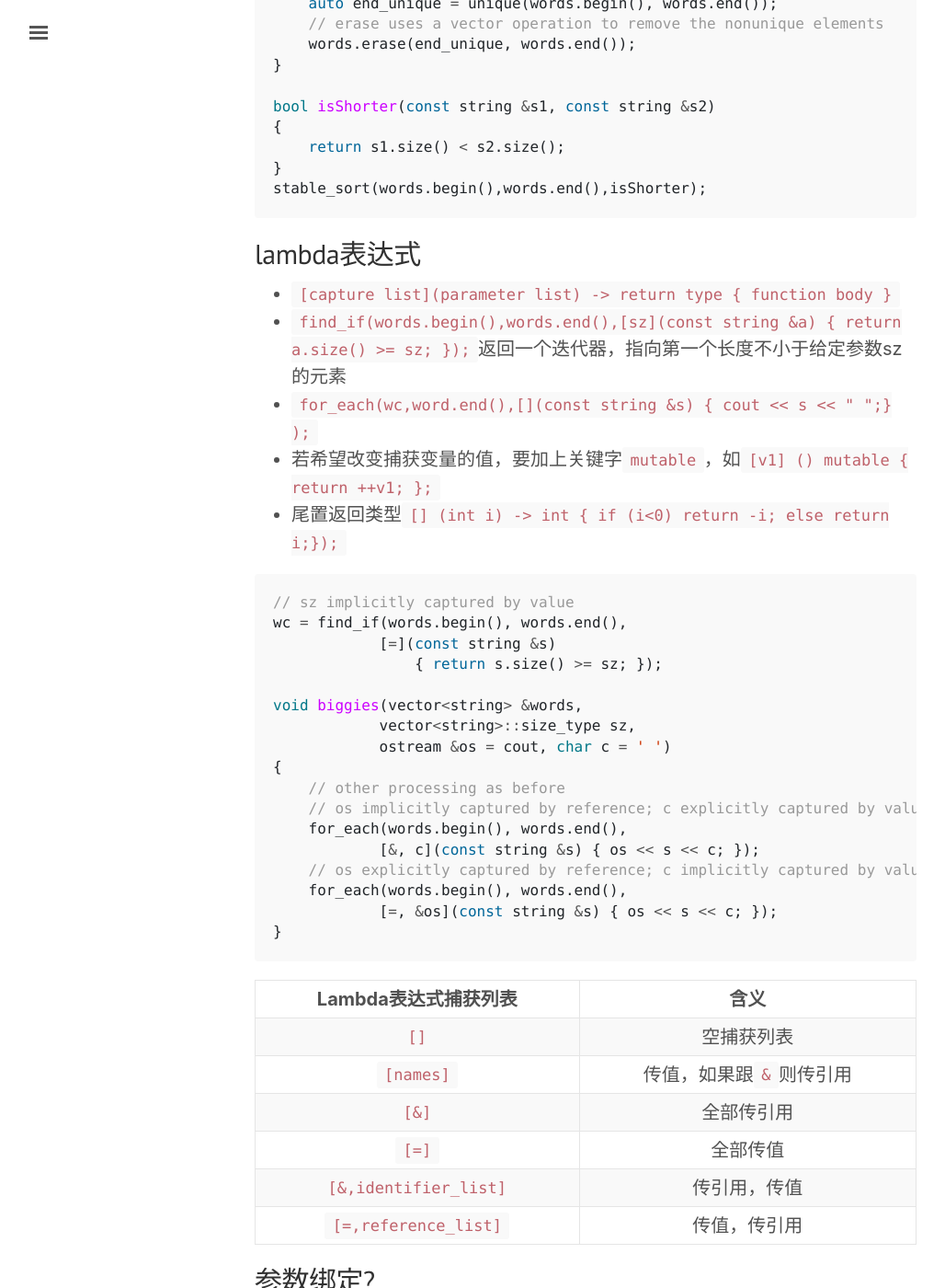
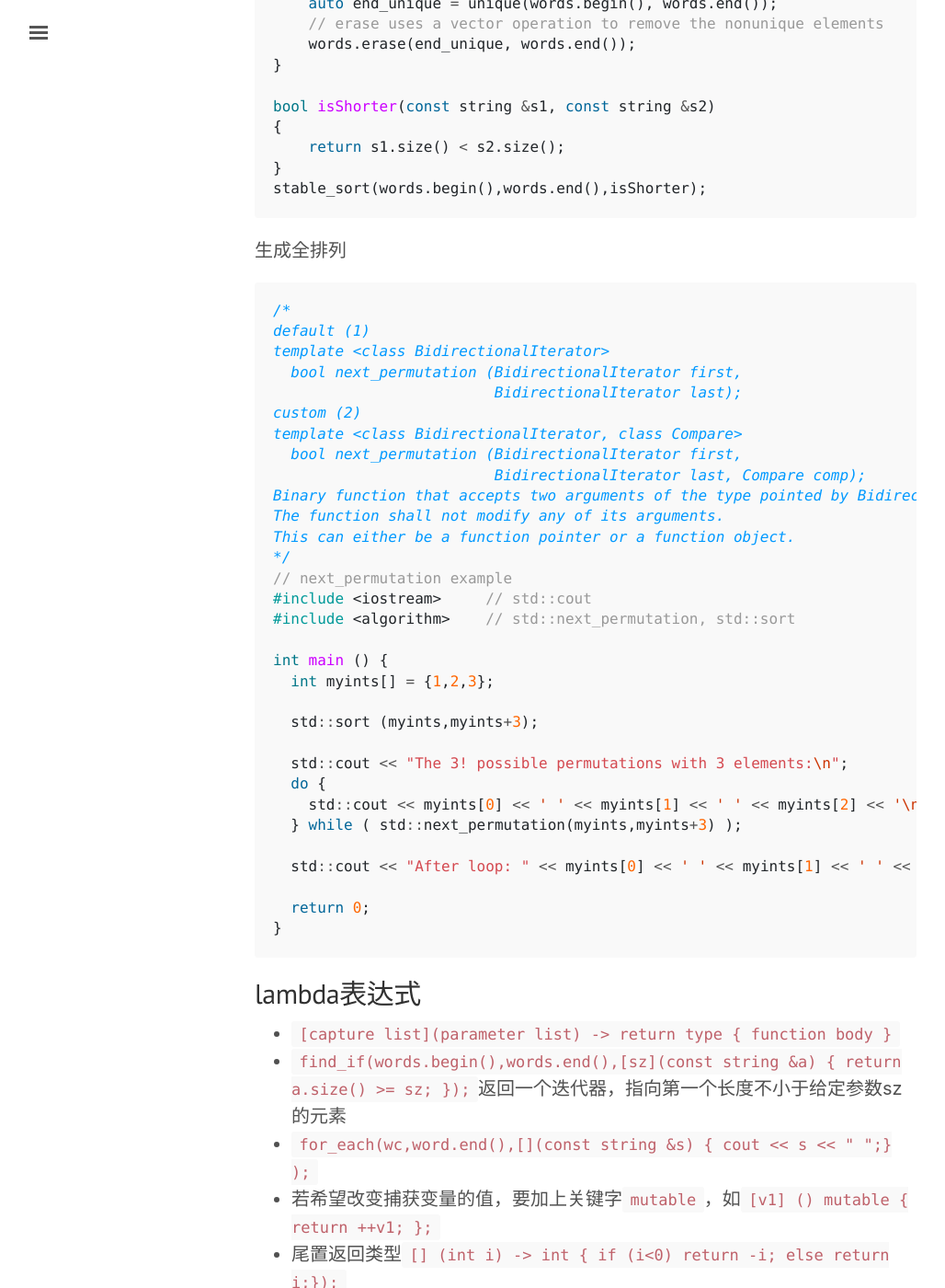
Before and after one commit to Ewenwan/chhzh123.github.io, a Jekyll site: the page built from summary/cpp-programming/5-generic.md, in a window 1280 px wide and 1400 px high, scrolled down 969 px. Shown: the whole window at 92% size, without its empty margins (3-1031 px from the left). Built offline with Jekyll 4.4.1, drawn with Linux system fonts in a browser that asks for light colours; nearby versions of some CDN libraries; comment, search, counter and statistics services are not loaded.

Commit message:
[blog] Update git & hls & cpp

````diff
--- a/summary/cpp-programming/5-generic.md
+++ b/summary/cpp-programming/5-generic.md
@@ -37,6 +37,41 @@ bool isShorter(const string &s1, const string &s2)
     return s1.size() < s2.size();
 }
 stable_sort(words.begin(),words.end(),isShorter);
+```
+
+生成全排列
+```cpp
+/*
+default (1)
+template <class BidirectionalIterator>
+  bool next_permutation (BidirectionalIterator first,
+                         BidirectionalIterator last);
+custom (2)
+template <class BidirectionalIterator, class Compare>
+  bool next_permutation (BidirectionalIterator first,
+                         BidirectionalIterator last, Compare comp);
+Binary function that accepts two arguments of the type pointed by BidirectionalIterator, and returns a value convertible to bool. The value returned indicates whether the first argument is considered to go before the second in the specific strict weak ordering it defines.
+The function shall not modify any of its arguments.
+This can either be a function pointer or a function object.
+*/
+// next_permutation example
+#include <iostream>     // std::cout
+#include <algorithm>    // std::next_permutation, std::sort
+
+int main () {
+  int myints[] = {1,2,3};
+
+  std::sort (myints,myints+3);
+
+  std::cout << "The 3! possible permutations with 3 elements:\n";
+  do {
+    std::cout << myints[0] << ' ' << myints[1] << ' ' << myints[2] << '\n';
+  } while ( std::next_permutation(myints,myints+3) );
+
+  std::cout << "After loop: " << myints[0] << ' ' << myints[1] << ' ' << myints[2] << '\n';
+
+  return 0;
+}
 ```
 
 ## lambda表达式
````
Also changed, not shown: _posts/2019-06-27-git.md (+5 -0 lines), _posts/2020-03-11-vivado-hls.md (+24 -0 lines), summary/cpp-programming/4-stl.md (+2 -1 lines).
